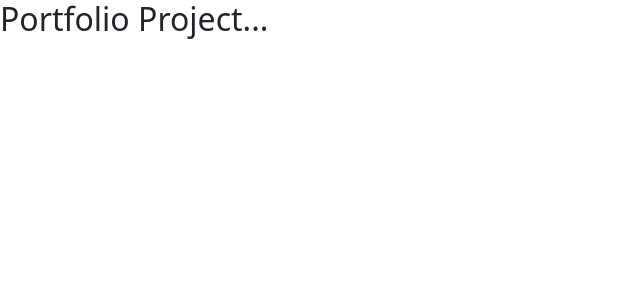
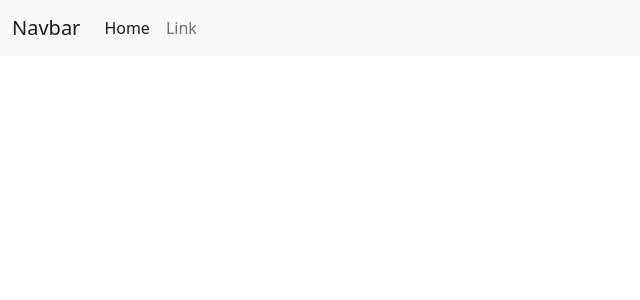
Before and after one commit to Cordovas-cmd/react-portfolio, a React (Create React App) app: page / in a window 1280 px wide. Shown: the top 300 px of the page, without its empty margins (0-640 px from the left). Built offline with nearby package versions, Linux system fonts and the light colour scheme.

Commit message:
added the navbar

```diff
--- a/src/App.js
+++ b/src/App.js
@@ -1,9 +1,11 @@
 
 import './App.css';
 import 'bootstrap/dist/css/bootstrap.min.css';
+import Navbar from './components/Navbar'
 function App() {
   return (
-   <h2>Portfolio Project...</h2>
+    <Navbar />
+
   );
 }
 
--- /dev/null
+++ b/src/components/Navbar.js
@@ -0,0 +1,27 @@
+import React from 'react'
+
+const Navbar = () => {
+    return (
+        <nav className="navbar navbar-expand-lg navbar-light bg-light">
+        <div className="container-fluid">
+          <a className="navbar-brand" href="#">Navbar</a>
+          <button className="navbar-toggler" type="button" data-bs-toggle="collapse" data-bs-target="#navbarSupportedContent" aria-controls="navbarSupportedContent" aria-expanded="false" aria-label="Toggle navigation">
+            <span className="navbar-toggler-icon"></span>
+          </button>
+          <div className="collapse navbar-collapse" id="navbarSupportedContent">
+            <ul className="navbar-nav me-auto mb-2 mb-lg-0">
+              <li className="nav-item">
+                <a className="nav-link active" aria-current="page" href="#">Home</a>
+              </li>
+              <li className="nav-item">
+                <a className="nav-link" href="#">Link</a>
+              </li>
+
+            </ul>
+           </div>
+        </div>
+      </nav>
+    )
+}
+
+export default Navbar
```
